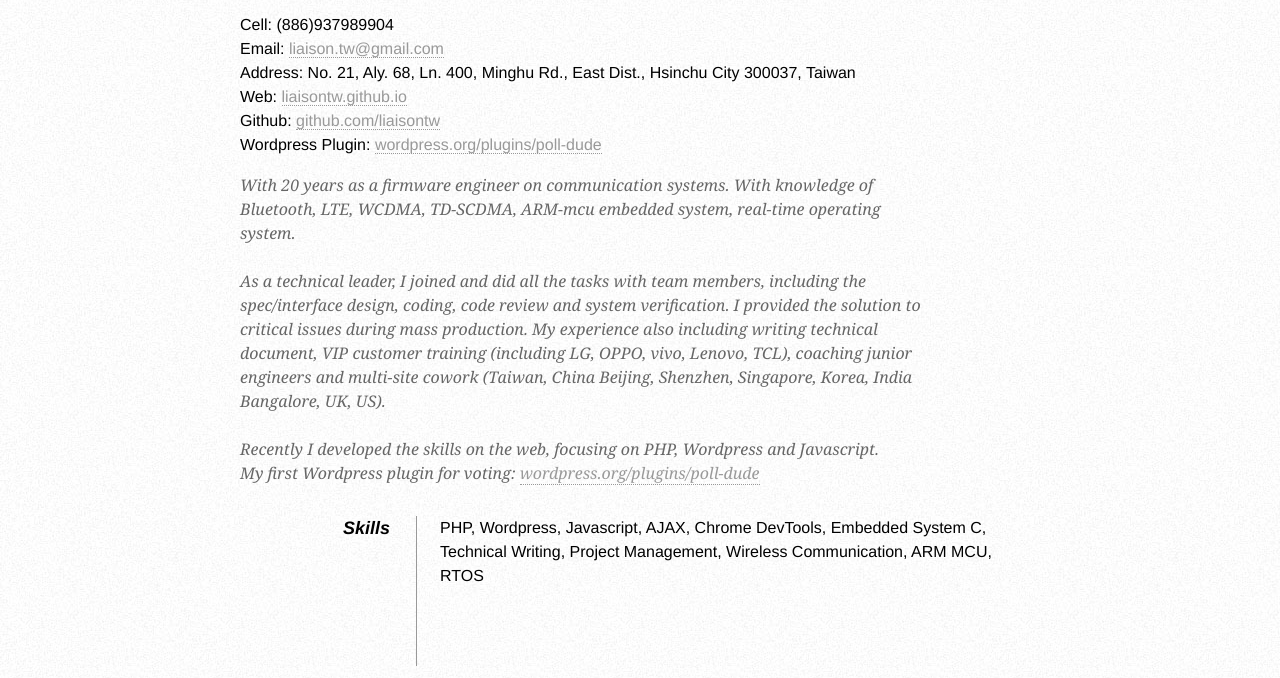
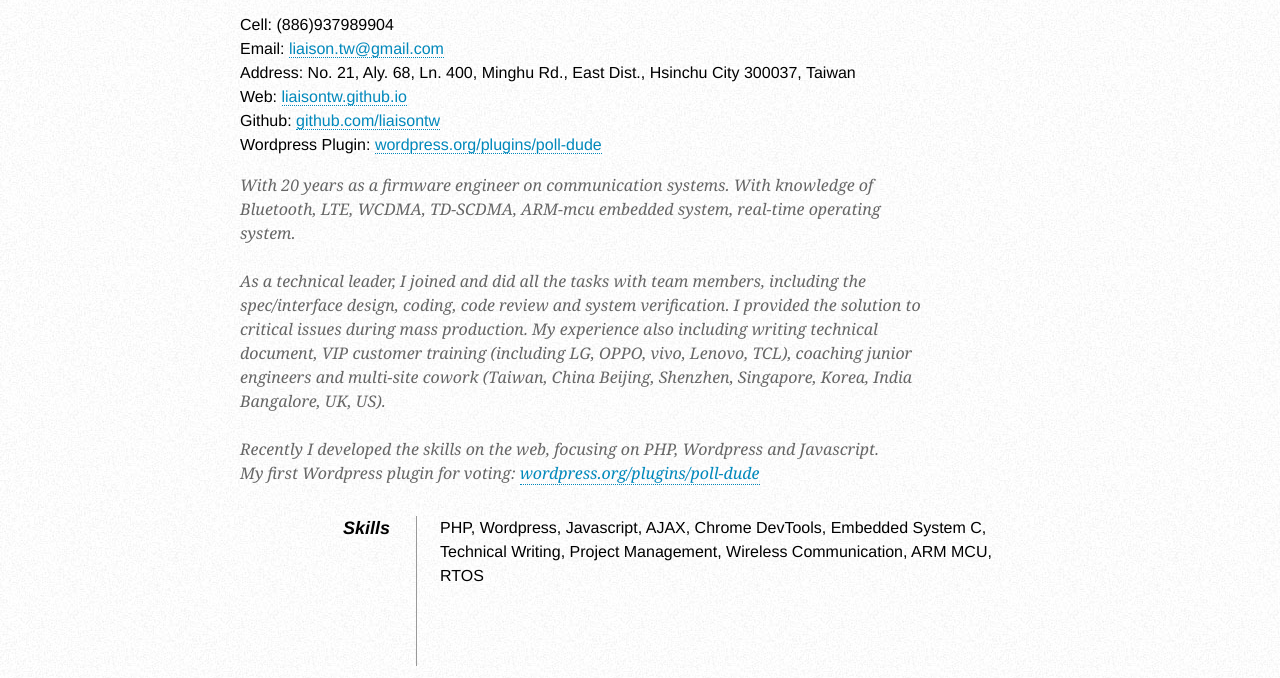
Before and after one commit to liaisontw/liaisontw.github.io, a plain HTML site: page index.html in a window 1280 px wide. Shown: the part 84-762 px from the top of the page. Drawn offline with Linux system fonts and the light colour scheme.

Commit message:
Update index.html

```diff
--- a/index.html
+++ b/index.html
@@ -22,7 +22,7 @@
         h4 { font-size: 14px; margin: 0 0 6px 0; position: relative; font-family: Serif; font-style: italic; color: #666;}
 
         p { margin: 0 0 16px 0; }
-        a { color: #999; text-decoration: none; border-bottom: 1px dotted #999; }
+        a { color: #08B; text-decoration: none; border-bottom: 1px dotted #08B; }
         a:hover { border-bottom-style: solid; color: black; }
         ul { margin: 0 0 32px 17px; }
         #objective { width: 700px; float: left; }
```
